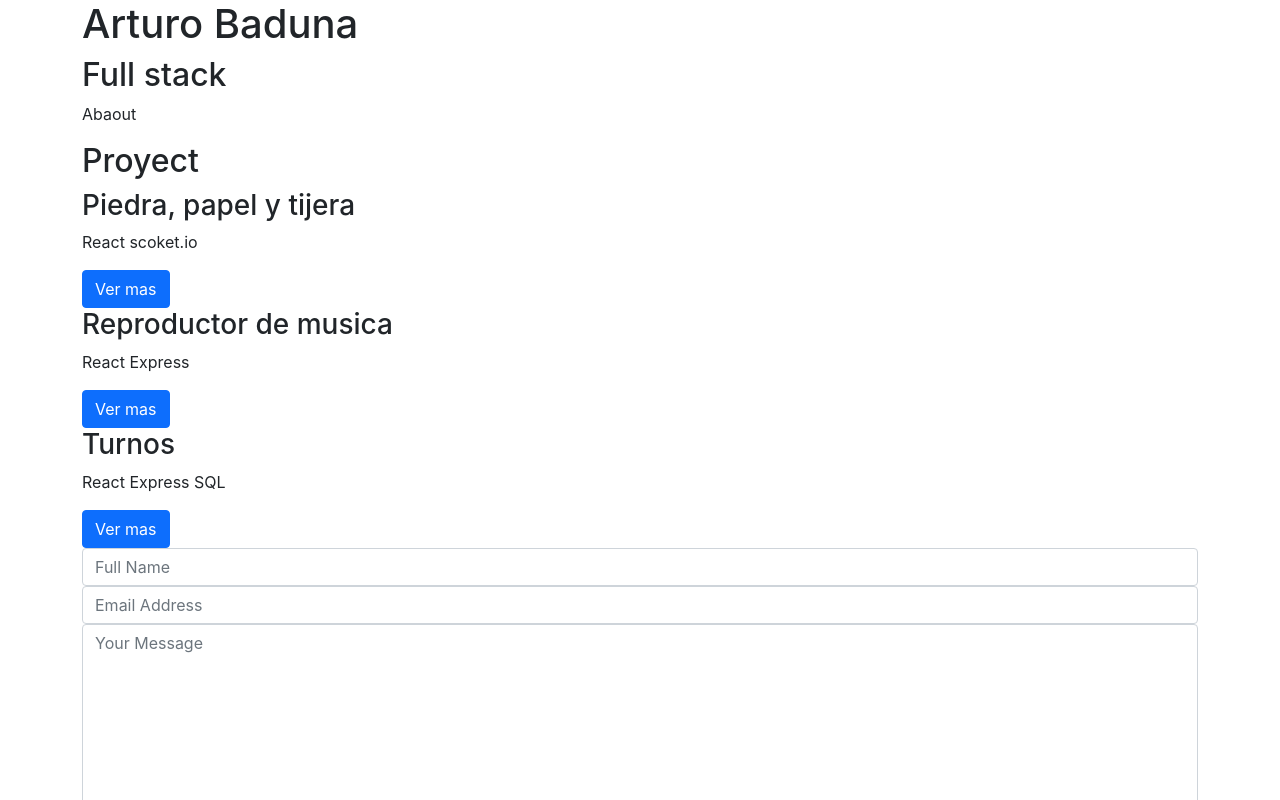
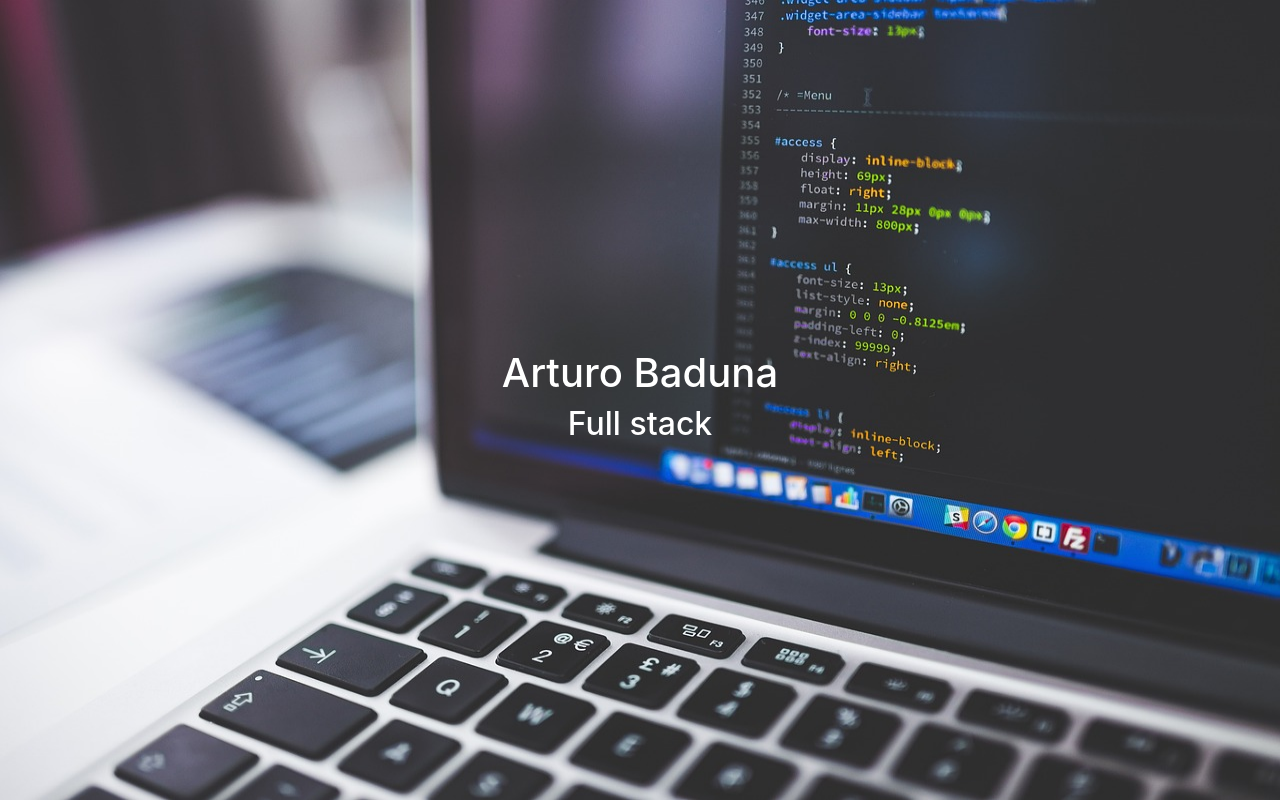
Before and after one commit to abaduna/portafolio-pagina, a React (Create React App) app: page / in a window 1280 px wide. Shown: the top 800 px of the page. Built offline with nearby package versions, Linux system fonts and the light colour scheme.

Commit message:
terminaod el css falta porfolio

```diff
--- a/src/App.css
+++ b/src/App.css
@@ -1,38 +1,65 @@
-.App {
+.contenedor {
+  position: relative;
   text-align: center;
 }
-
-.App-logo {
-  height: 40vmin;
-  pointer-events: none;
+.imagefondo{
+  height: 100vh;
+  width: 100%;
 }
-
-@media (prefers-reduced-motion: no-preference) {
-  .App-logo {
-    animation: App-logo-spin infinite 20s linear;
-  }
+.texto {
+  position: absolute;
+  top: 50%;
+  left: 50%;
+  transform: translate(-50%, -50%);
+  color: white; /* Puedes ajustar el color del texto según tus necesidades */
+  font-size: 24px; /* Ajusta el tamaño de la fuente según tus necesidades */
+  font-weight: bold; /* Puedes ajustar el peso de la fuente según tus necesidades */
 }
-
-.App-header {
-  background-color: #282c34;
-  min-height: 100vh;
+.about{
+max-width: 75%;
+margin: 0 auto;
+font-size: larger;
+}
+.portafolio{
+  text-align: center;
   display: flex;
   flex-direction: column;
   align-items: center;
+}
+.portafolioPrimario{
   justify-content: center;
-  font-size: calc(10px + 2vmin);
+
+  height: 50vh;
+  background-color: rgba(190, 194, 140, 0.445);
+  width: 100%;
+  align-items: center;
+  display: flex; /* Agrega esta línea para activar las propiedades flex */
+  align-items: center;
+  flex-direction: column;
+}
+.portafolioSecundario{
+  justify-content: center;
+
+  height: 50vh;
+  background-color: rgba(204, 144, 95, 0.445);
+  width: 100%;
+  align-items: center;
+  display: flex; /* Agrega esta línea para activar las propiedades flex */
+  align-items: center;
+  flex-direction: column;
+}
+.contacto{
+  text-align: center;
+  display: flex;
+  margin: auto;
+  flex-direction: column;
+  max-width: 75%;
+  height: 100vh;
+}
+.foter {
+  background-color: black;
+  width: 100%;
+  height: 35px;
   color: white;
+  text-align: center;
 }
-
-.App-link {
-  color: #61dafb;
-}
-
-@keyframes App-logo-spin {
-  from {
-    transform: rotate(0deg);
-  }
-  to {
-    transform: rotate(360deg);
-  }
-}
--- a/src/App.js
+++ b/src/App.js
@@ -1,40 +1,75 @@
 import { Container, Row, Col } from "react-bootstrap";
 import ModalComponet from "./componets/Modal";
-import turnos from "../src/asets/img/turnos.jpg"
-import reproductor from "./asets/img/reproductor.jpg"
+import turnos from "../src/asets/img/turnos.jpg";
+import reproductor from "./asets/img/reproductor.jpg";
 import Contacto from "./componets/Contacto";
+import Footer from "./componets/Foter";
+import fondo from "./asets/img/fondo.jpg";
+import "./App.css";
 function App() {
   return (
-    <Container>
-      <div>
-        <h1>Arturo Baduna</h1>
-        <h2>Full stack</h2>
+    <div>
+      <div className="contenedor">
+        <img className="imagefondo" src={fondo}></img>
+        <div className="texto">
+          <h1>Arturo Baduna</h1>
+          <h2>Full stack</h2>
+        </div>
       </div>
       <div className="about">
-      <p>Abaout</p>
+        <p>
+          ¡Hola! Soy Arturo, un entusiasta de la tecnología con 25 años y una
+          curiosidad interminable. Como programador fullstack especializado en
+          Node y React, encuentro mi pasión en la programación, sumergiéndome en
+          líneas de código durante todo el día. Mi desafío personal es subir
+          algo nuevo a mi repositorio de GitHub diariamente, demostrando mi
+          compromiso con el aprendizaje constante y el perfeccionamiento de mis
+          habilidades. Además, me aventuro en el mundo del testing y TypeScript,
+          abrazando desafíos que me impulsan a crecer en este emocionante campo
+          tecnológico. ¡Bienvenido a mi viaje de innovación y desarrollo!
+        </p>
       </div>
       <div className="portafolio">
         <h2>Proyect</h2>
-        <div>
+        <div className="portafolioPrimario">
           <h3>Piedra, papel y tijera</h3>
           <p>React scoket.io</p>
-          <ModalComponet title="Piedra, papel y tijera" tecnologis="React scoket.io"/>
+          <ModalComponet
+            title="Piedra, papel y tijera"
+            tecnologis="React scoket.io"
+          />
         </div>
-        <div>
+        <div className="portafolioSecundario">
           <h3>Reproductor de musica</h3>
           <p>React Express</p>
-          <ModalComponet title="Reproductor de musica" tecnologis="React Express" img={reproductor}/>
+          <ModalComponet
+            title="Reproductor de musica"
+            tecnologis="React Express"
+            img={reproductor}
+            carateristicas="Reproductos de musica que descarga musica de youtube"
+            link="https://github.com/abaduna/reproducto-musica-react-express"
+          />
         </div>
-        <div>
+        <div className="portafolioPrimario">
           <h3>Turnos</h3>
           <p>React Express SQL</p>
-          <ModalComponet title="Turnos" tecnologis="React Express SQL"  img={turnos} />
+          <ModalComponet
+            title="Turnos"
+            tecnologis="React Express SQL"
+            img={turnos}
+            carateristicas="podes eligir un medico y el horario disponible,agregar un nuevo medico."
+            link="https://github.com/abaduna/turnos-express-react"
+          />
         </div>
       </div>
       <div className="contacto">
-        <Contacto/>
+        <h3>Contacto</h3>
+        <Contacto className="form" />
       </div>
-    </Container>
+      <div className="foter">
+        <Footer></Footer>
+      </div>
+    </div>
   );
 }
 
--- /dev/null
+++ b/src/componets/Foter.js
@@ -0,0 +1,7 @@
+import React from "react";
+
+function Footer() {
+  return <>copyrightⓒ2024, all rights resserved</>;
+}
+
+export default Footer;
--- /dev/null
+++ b/src/componets/Moda.css
@@ -0,0 +1,3 @@
+.image{
+ width: 100%;
+}
--- a/src/componets/Modal.js
+++ b/src/componets/Modal.js
@@ -2,7 +2,8 @@ import React from "react";
 import Button from "react-bootstrap/Button";
 import Modal from "react-bootstrap/Modal";
 import { useState } from "react";
-const ModalComponet = ({ title, tecnologis,img}) => {
+import "./Moda.css"
+const ModalComponet = ({ title, tecnologis,img,carateristicas,link}) => {
   const [show, setShow] = useState(false);
 
   const handleClose = () => setShow(false);
@@ -17,7 +18,10 @@ const ModalComponet = ({ title, tecnologis,img}) => {
           <Modal.Title>{title}</Modal.Title>
         </Modal.Header>
         <Modal.Body>{tecnologis}<br/>
-        <img src={img}></img>
+        {carateristicas}
+        podes ver el codigo  <a href={link}>aca</a>
+
+        <img className="image" src={img}></img>
         </Modal.Body>
         <Modal.Footer>
           <Button variant="secondary" onClick={handleClose}>
```
Also changed, not shown: src/asets/img/fondo.jpg (added).
